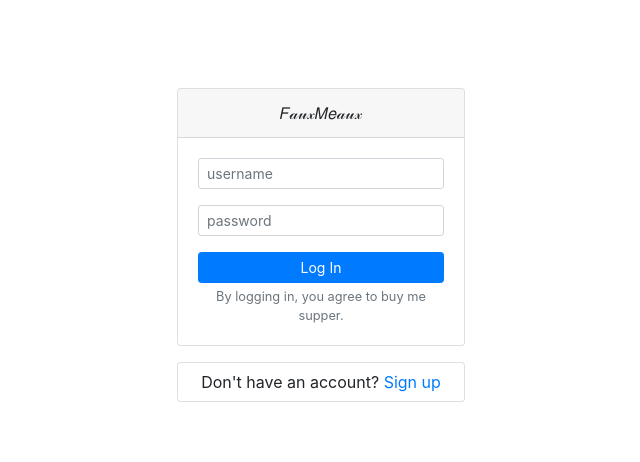
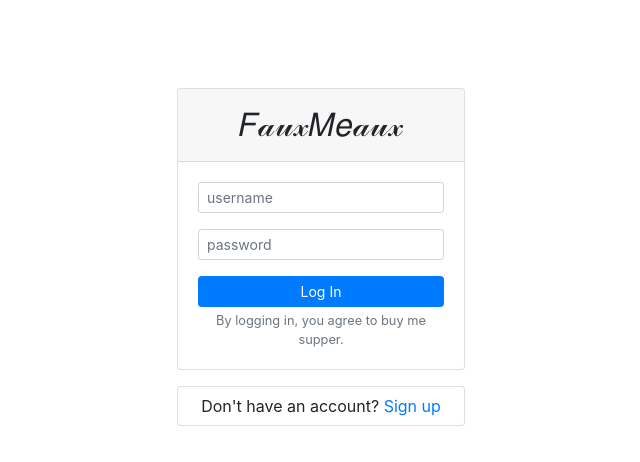
Before and after one commit to berellevy/fauxmeaux_frontend, a React (Create React App) app: page /login in a window 1280 px wide. Shown: the top 462 px of the page, without its empty margins (319-959 px from the left). Built offline with nearby package versions, Linux system fonts and the light colour scheme; no server answers; what javascript-time-ago would draw is missing.

Commit message:
added option for larger logo

```diff
--- a/src/components/Login.js
+++ b/src/components/Login.js
@@ -37,7 +37,7 @@ class Login extends Component {
                 <Row style={{height: "5rem"}} />
                 <Row >
                     <Card style={cardStyle}>
-                        <Card.Header><Logo/></Card.Header>
+                        <Card.Header><Logo large={true}/></Card.Header>
                         <Card.Body>
                             <Form onSubmit={this.submitHandler}>
                                 <Form.Group>
--- a/src/components/Profile.js
+++ b/src/components/Profile.js
@@ -22,7 +22,6 @@ const Profile = (props) => {
     const { username } = props.match.params
 
     let [user, setUser] = useState({})
-
     useEffect(() => {
         fetcher(base_url + "/" + username)
         .then(data=> setUser(data.user))
--- a/src/components/Signup.js
+++ b/src/components/Signup.js
@@ -50,7 +50,7 @@ class Signup extends Component {
 
                 <Row >
                     <Card style={cardStyle} >
-                        <Card.Header><Logo/></Card.Header>
+                        <Card.Header><Logo large={true}/></Card.Header>
                         <Card.Body>
                             <Form onSubmit={this.submitHandler}>
                                 <Form.Group>
--- a/src/icons/Logo.js
+++ b/src/icons/Logo.js
@@ -1,8 +1,9 @@
 import React from 'react'
 
 
-function Logo() {
-    return <span>𝐹𝒶𝓊𝓍𝑀𝑒𝒶𝓊𝓍</span>
+function Logo({large}) {
+    const style = large ? {fontSize: "200%"} : null
+    return <span style={style}>𝐹𝒶𝓊𝓍𝑀𝑒𝒶𝓊𝓍</span>
 }
 
 
```
